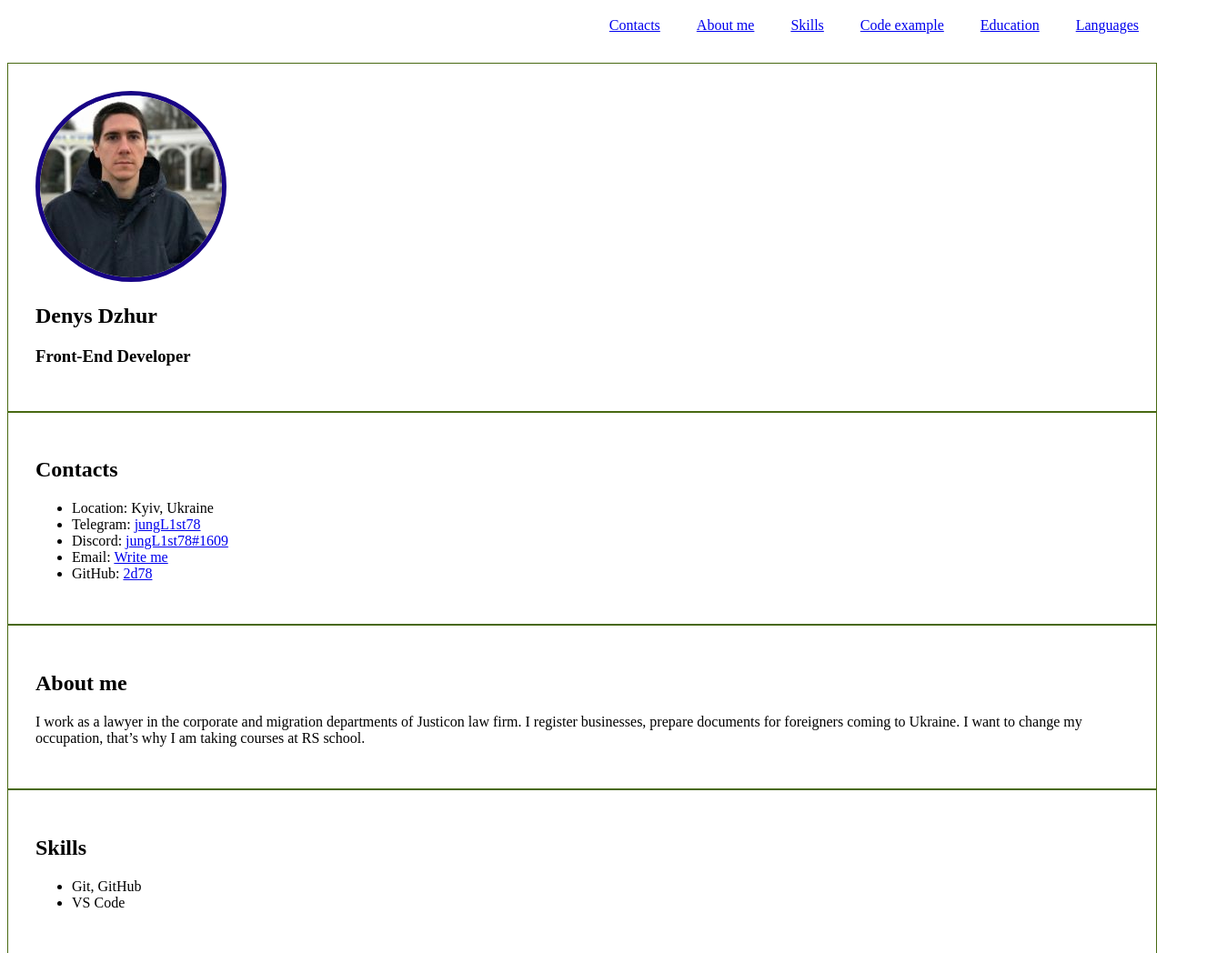
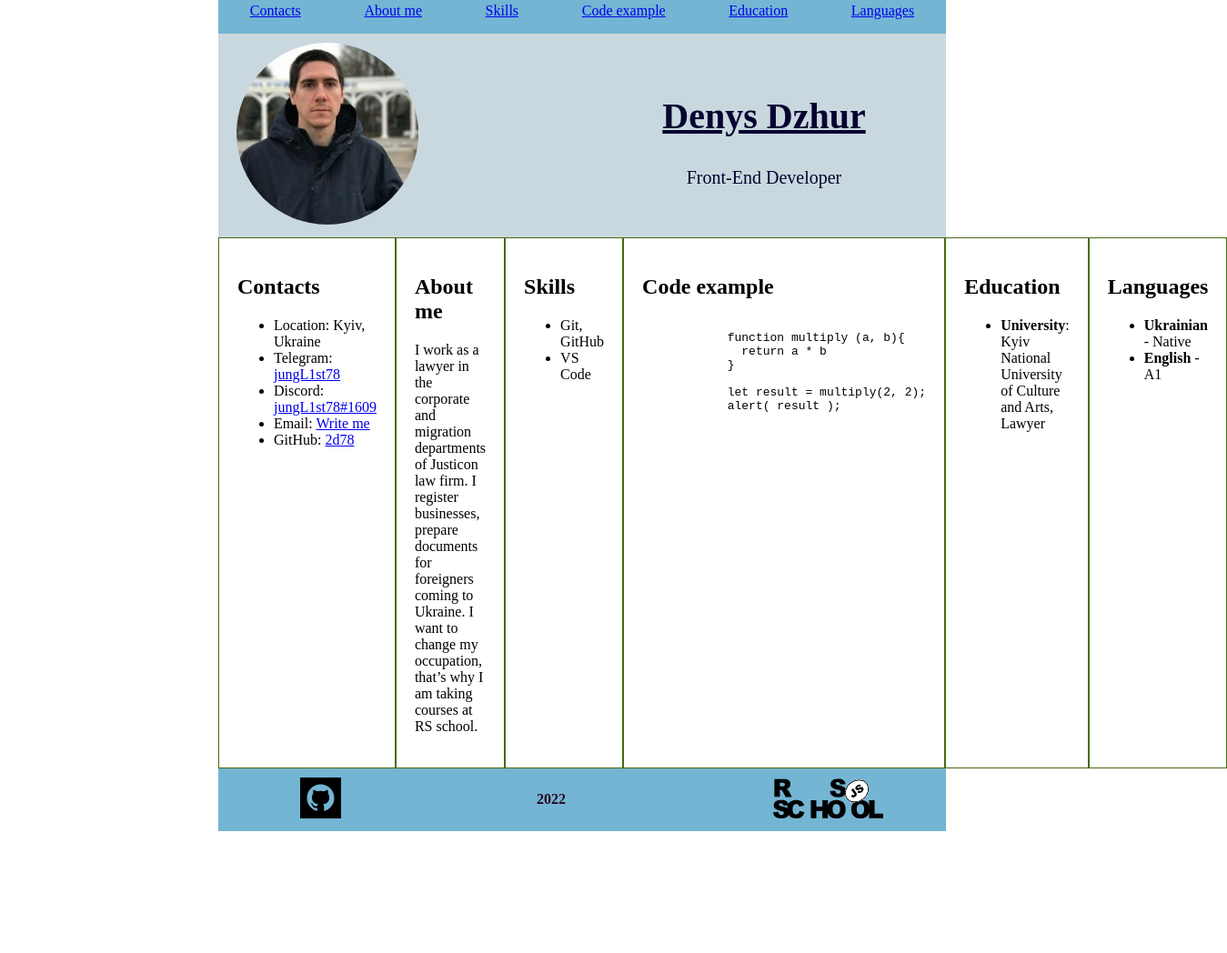
Before and after one commit to 2d78/rsschool-cv, a plain HTML site: page index.html in a window 1280 px wide. Shown: the part 13-1061 px from the top of the page at 91% size, 1349 px wide, since content can reach past the window. After the commit the page ends 927 px from the top, so only its background shows below. Drawn offline with Linux system fonts and the light colour scheme.

Commit message:
feat: change all structure

```diff
--- a/index.html
+++ b/index.html
@@ -12,8 +12,8 @@
   <link href="https://fonts.googleapis.com/css2?family=Roboto:wght@100&display=swap" rel="stylesheet">
 </head>
 
-<body>
-  <header>
+<body class="page-body">
+  <header class="page-header">
     <nav class="nav">
       <ul class="nav-list">
         <li class="nav-item"><a href="#contacts" class="nav-link">Contacts</a></li>
@@ -24,15 +24,18 @@
         <li class="nav-item"><a href="#languages" class="nav-link">Languages</a></li>
       </ul>
     </nav>
+    <div class="profile">
+      <section class="section-photo">
+        <img class="photo" src="assets/img/photo.jpg" alt="Photo">
+      </section>
+      <section class="section-info">
+        <h1 class="profile-title">Denys Dzhur</h1>
+        <h3 class="profile-subtitle">Front-End Developer</h3>
+      </section>
+    </div>
   </header>
 
-  <main>
-    <section class="section" id="profile">
-      <img class="photo" src="assets/img/photo.jpg" alt="Photo">
-      <h1>Denys Dzhur</h1>
-      <h3>Front-End Developer </h3>
-    </section>
-
+  <main class="page-main">
     <section class="section" id="#contacts">
       <h2 class="section-title">Contacts</h2>
       <ul>
@@ -101,8 +104,18 @@
     </section>
   </main>
 
-  <footer>
-    info github, date, link to rsschool
+  <footer class="page-footer">
+    <div class="footer-container">
+      <p class="footer-github-link">
+        <a href="https://github.com/2d78">
+          <img class="github-logo" src="assets/img/github.svg" alt="github-logo">
+        </a>
+      </p>
+      <p class="footer-date">2022</p>
+      <a href="https://rs.school/js/" class="footer-js-logo">
+        <img class="rs-logo" src="assets/img/rs_school_js.svg" alt="rsschool-logo">
+      </a>
+    </div>
   </footer>
 </body>
 
--- a/style.css
+++ b/style.css
@@ -2,9 +2,30 @@
   box-sizing: border-box;
 }
 
+.page-body {
+  width: 800px;
+  margin-left: auto;
+  margin-top: 0px;
+  margin-right: auto;
+  margin-bottom: 0px;
+  padding-left: 0px;
+  padding-top: 0px;
+  padding-right: 0px;
+  padding-bottom: 0px;
+}
+
+.nav {
+  display: block;
+  background-color: #73B5D3;
+  color: #26081E;
+}
+
 .nav-list {
   display: flex;
-  justify-content: flex-end;
+  flex-wrap: wrap;
+  justify-content: space-around;
+  margin: 0;
+  padding: 0;
   align-items: center;
   list-style: none;
 }
@@ -15,13 +36,93 @@
   transition: .3s;
 }
 
+.profile {
+  display: grid;
+  grid-template-columns: 1fr 1fr;
+  width: 800px;
+  margin: 0px;
+  background-color: #C9D8DE;
+}
+
+.section-photo {
+  margin-left: 20px;
+}
+
+.section-info {
+  margin: auto;
+  text-align: center;
+}
+
+.profile-title {
+  color: #060330;
+  font-weight: bold;
+  text-decoration: underline;
+  font-size: 40px;
+}
+
+.profile-subtitle {
+  color: #060330;
+  font-weight: lighter;
+  font-size: 20px;
+}
+
 .photo {
-  border: 5px solid;
+  padding-top: 10px;
+  padding-bottom: 10px;
   border-radius: 50%;
-  border-color: rgb(24, 4, 133);
+}
+
+.page-main {
+  display: flex;
+  justify-content: space-between;
+  width: 800px;
+  margin-right: auto;
+  margin-left: auto;
 }
 
 .section {
-  border: 1px ridge rgb(72, 105, 18) ;
-  padding: 30px;
+  width: 400px;
+  padding: 20px;
+  border: 1px ridge rgb(72, 105, 18);
 }
+
+.page-footer {
+  background-color: #73B5D3;
+  color: #26081E;
+}
+
+.footer-container {
+  display: flex;
+  width: 800px;
+  margin-left: auto;
+  margin-top: 0;
+  margin-right: auto;
+  margin-bottom: 0;
+  padding: 10px;
+}
+
+.footer-github-link {
+  width: 100px;
+  margin: auto;
+}
+
+.footer-date {
+  font-weight: bold;
+  width: 100px;
+  margin: auto;
+}
+
+.footer-js-logo {
+  width: 100px;
+  margin: auto;
+}
+
+.github-logo {
+  width: 45px;
+  height: 45px;
+}
+
+.rs-logo {
+  width: 121px;
+  height: 45px;
+}
```
Also changed, not shown: assets/img/github.svg (added), assets/img/rs_school_js.svg (added).
